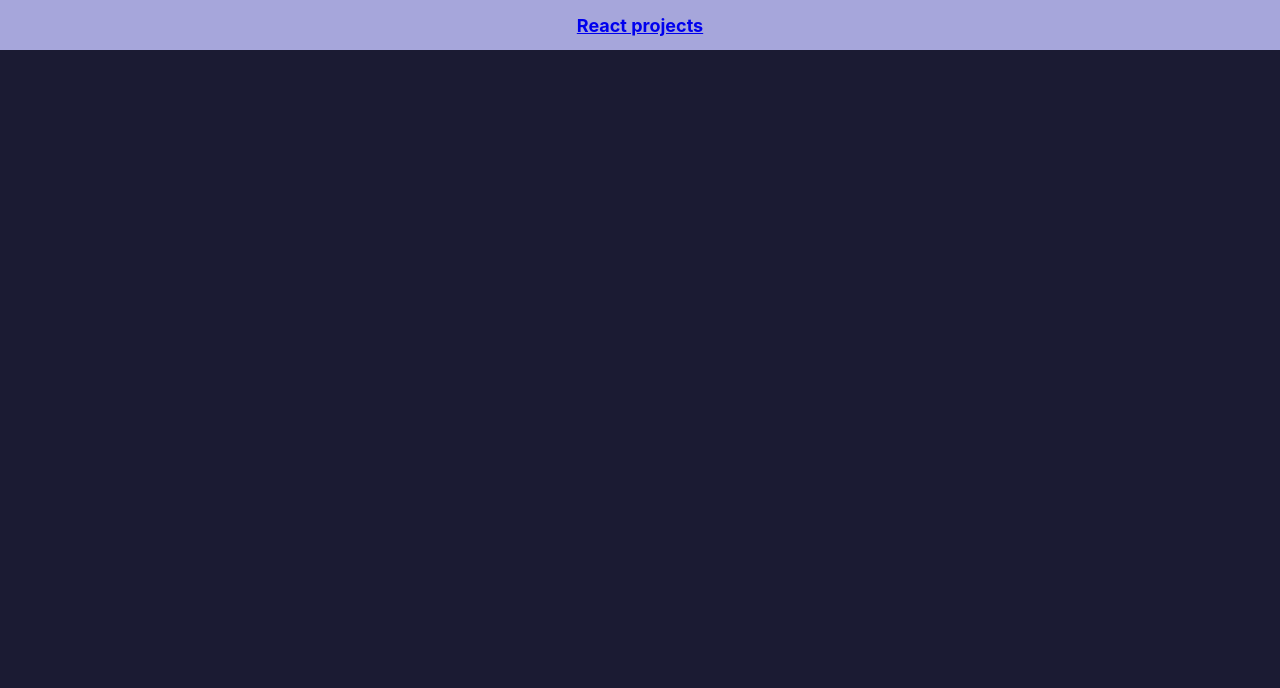
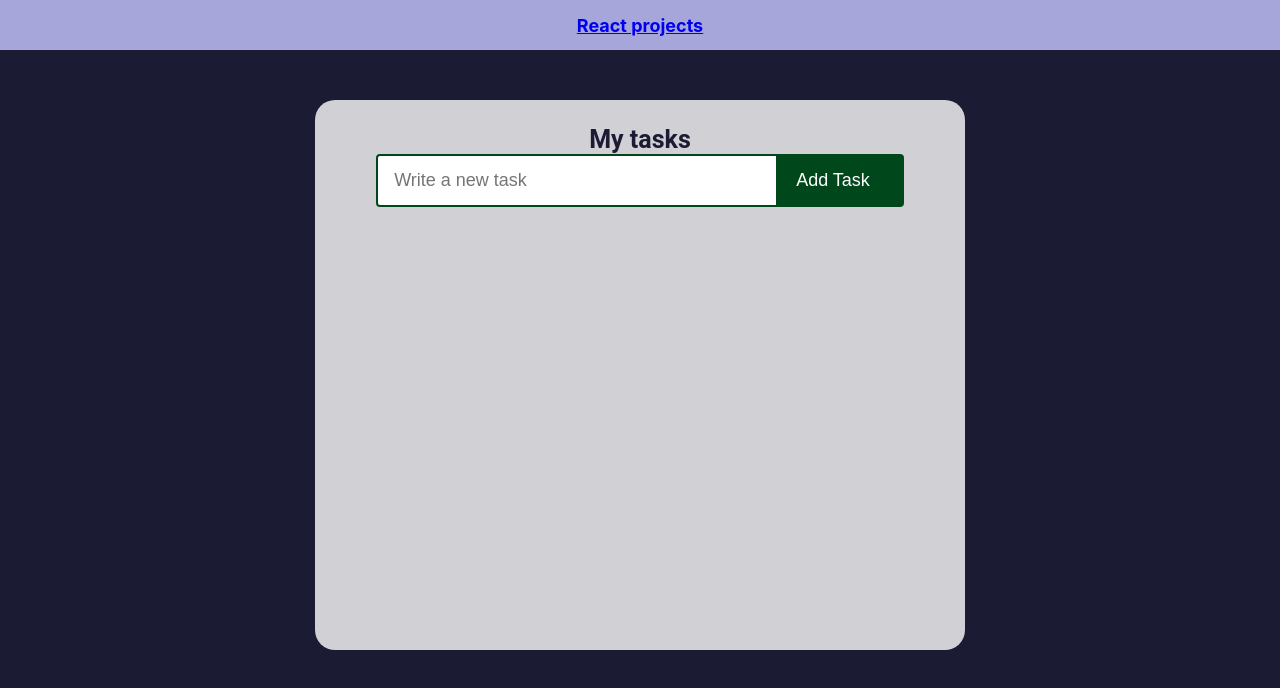
Before and after one commit to LisJorge/free-code-camp-react-projects, a React (Create React App) app: page /task-app in a window 1280 px wide. Shown: the top 688 px of the page. Built offline with nearby package versions, Linux system fonts and the light colour scheme.

Commit message:
✨ Add Task-manager component

```diff
--- a/package.json
+++ b/package.json
@@ -9,8 +9,10 @@
     "mathjs": "^12.0.0",
     "react": "^18.2.0",
     "react-dom": "^18.2.0",
+    "react-icons": "^4.11.0",
     "react-router-dom": "^6.17.0",
     "react-scripts": "5.0.1",
+    "uuid": "^8.3.2",
     "web-vitals": "^2.1.4"
   },
   "scripts": {
--- a/src/App.css
+++ b/src/App.css
@@ -14,6 +14,8 @@ header{
   font-size: 18px;
   font-weight: bold;
   color: #1b1b33;
+  position: sticky;
+  top: 0;
 }
 
 html,body{
--- a/src/App.jsx
+++ b/src/App.jsx
@@ -2,6 +2,7 @@ import { Route, Routes } from 'react-router-dom';
 import './App.css';
 import Calculator from './components/calculator/Calculator';
 import CounterUI from './components/counter/CounterInterface';
+import TaskUI from './components/task-manager/TaskUI';
 
 function App() {
   return (
@@ -12,8 +13,8 @@ function App() {
       <Routes>
         <Route path ='/'></Route>
         <Route path ='/calculator' element={<Calculator/>} />
-        <Route path ='/counter' element={<CounterUI/>}/>
-        <Route path ='/task-app'/>
+        <Route path ='/counter' element={<CounterUI/>} />
+        <Route path ='/task-app' element={<TaskUI/>} />
       </Routes>
     </div>
   );
--- a/src/components/calculator/Calculator.jsx
+++ b/src/components/calculator/Calculator.jsx
@@ -18,7 +18,6 @@ function Calculator() {
         alert('Input not valid')
       }
     }
-    alert('Provide an input')
   };
 
   return (
--- /dev/null
+++ b/src/components/task-manager/Task.jsx
@@ -0,0 +1,25 @@
+import '../../styles/task-manager/Task.css';
+import { AiOutlineCloseCircle } from 'react-icons/ai'
+
+function Task({ id, text, isDone, completeTask, deleteTask }) {
+  return (
+    <div
+      id={id}
+      className={`task-container${isDone ? ' task-done' : ''}`}
+    >
+      <div
+        className='task-text'
+        onClick={() => completeTask(id)}>
+        {text}
+      </div>
+      <div className='task-icon-container'>
+        <AiOutlineCloseCircle
+          className='task-icon'
+          onClick={() => deleteTask(id)}
+        />
+      </div>
+    </div>
+  )
+}
+
+export default Task;
--- /dev/null
+++ b/src/components/task-manager/TaskForm.jsx
@@ -0,0 +1,43 @@
+import '../../styles/task-manager/TaskForm.css'
+import React, { useState } from 'react';
+import { v4 as uuidV4 }  from 'uuid';
+
+function TaskForm(props) {
+  const [newTextInput, setNewTextInput] = useState('')
+
+  const manageTextInput = e => {
+    setNewTextInput(e.target.value);
+  }
+
+  const manageSubmit = e => {
+    e.preventDefault(); //Avoid to reload page when form is submitted
+    const newTask = {
+      id: uuidV4(),
+      text: newTextInput,
+      isDone: false,
+    }
+    props.onSubmit(newTask);
+  };
+
+  return (
+    <form
+      className='task-form'
+      onSubmit={manageSubmit}
+      >
+      <input
+        className='task-text-input'
+        type='text'
+        placeholder='Write a new task'
+        name='task-text'
+        onChange={manageTextInput}
+      />
+      <button
+        className='task-submit'
+        type='submit'
+      >
+        Add task
+      </button>
+    </form>);
+}
+
+export default TaskForm;
--- /dev/null
+++ b/src/components/task-manager/TaskList.jsx
@@ -0,0 +1,49 @@
+import Task from './Task';
+import TaskForm from './TaskForm';
+import React, { useState } from 'react';
+
+function TaskList() {
+  const [tasks, setTasks] = useState([]);
+
+  const addTask = (task) => {
+    if(task.text.trim()) {
+      const updatedTasks = [task, ...tasks];
+      setTasks(updatedTasks);
+    }
+  }
+
+  const deleteTask = (id) => {
+    const updatedTasks = tasks.filter((task) => (task.id !== id))
+    setTasks(updatedTasks);
+  }
+
+  const completeTask = (id) => {
+    const updatedTasks = tasks.map((task) => {
+      if(task.id === id){
+        task.isDone = !task.isDone;
+      }
+      return task;
+    });
+    console.log(updatedTasks)
+    setTasks(updatedTasks);
+  };
+
+  return (
+    <>
+      <TaskForm onSubmit={addTask} />
+      <div>
+        {tasks.map((task) =>
+        <Task
+          key={task.id}
+          id={task.id}
+          text={task.text}
+          isDone={task.isDone}
+          completeTask={completeTask}
+          deleteTask={deleteTask}
+        />)}
+      </div>
+    </>
+  );
+}
+
+export default TaskList;
--- /dev/null
+++ b/src/components/task-manager/TaskUI.jsx
@@ -0,0 +1,17 @@
+import '../../styles/task-manager/TaskUI.css';
+import TaskList from './TaskList';
+
+function TaskUI() {
+  return (
+    <div className="TaskUI">
+      <div className='task-app'>
+        <div className='task-list'>
+        <h1>My tasks</h1>
+        <TaskList/>
+        </div>
+      </div>
+    </div>
+  );
+}
+
+export default TaskUI;
--- a/src/styles/counter/Button.css
+++ b/src/styles/counter/Button.css
@@ -1,4 +1,4 @@
-button {
+.click-button, .reset-button {
   font-family: Roboto, sans-serif;
   font-weight: bold;
   color: white;
@@ -11,7 +11,7 @@ button {
   font-size: 30px;
 }
 
-button:hover {
+.click-button:hover, .reset-button:hover {
   background-color: #038a52;
 }
 
--- /dev/null
+++ b/src/styles/task-manager/Task.css
@@ -0,0 +1,45 @@
+.task-container{
+  background-color: #1b1b33;
+  width:auto;
+  min-height: 65px;
+  margin: 5px 0;
+  padding: 8px 15px 8px 20px;
+  display: flex;
+  justify-content: space-between;
+  align-items: center;
+  border-radius: 6px;
+  cursor: pointer;
+}
+
+/*Container color gradient*/
+.task-container:nth-child(3n + 1){
+  background-color: #1b1b33;
+}
+
+.task-container:nth-child(3n + 2){
+  background-color: #2b2b50;
+}
+
+.task-container:nth-child(3n + 3){
+  background-color: #3b3b63;
+}
+
+.task-text{
+  width: 100%;
+  height: 100%;
+  font-size: 20px;
+  display: flex;
+  align-items: center;
+  overflow-wrap: anywhere;
+}
+
+.task-icon{
+  width: 25px;
+  height: 25px;
+  margin: 5px;
+}
+
+.task-done{
+  background-color: #5a01a7 !important;
+  text-decoration:line-through;
+}
--- /dev/null
+++ b/src/styles/task-manager/TaskForm.css
@@ -0,0 +1,27 @@
+.task-form{
+  display: flex;
+  flex-wrap: wrap;
+  align-items: center;
+  justify-content: center;
+  margin-bottom: 20px;
+}
+
+.task-text-input{
+  width: 350px;
+  font-size: 18px;
+  background-color: white;
+  padding: 14px 32px 14px 16px;
+  border-radius: 4px 0 0 4px;
+  border: 2px solid #00471b;
+  outline: none;
+}
+
+.task-submit{
+  background-color: #00471b;
+  border-radius: 0 4px 4px 0;
+  color: white;
+  font-size: 18px;
+  padding: 14px 32px 14px 16px;
+  border: 2px solid #00471b;
+  text-transform: capitalize;
+}
--- /dev/null
+++ b/src/styles/task-manager/TaskUI.css
@@ -0,0 +1,26 @@
+h1{
+  color: #1b1b33;
+  font-size: 25px;
+  font-family: Roboto, sans-serif;
+  text-align: center;
+}
+
+.task-app{
+  margin-top: 40px;
+  display: flex;
+  flex-wrap: wrap;
+  justify-content: center;
+  align-items: center;
+  color: white;
+}
+
+.task-list{
+  width: 600px;
+  min-height: 500px;
+  background-color: #d0d0d5;
+  padding: 25px;
+  margin: 10px;
+  justify-content: center;
+  align-items: center;
+  border-radius: 20px;
+}
```
Also changed, not shown: 1 other file (tests, documents, lock files or other folders).
